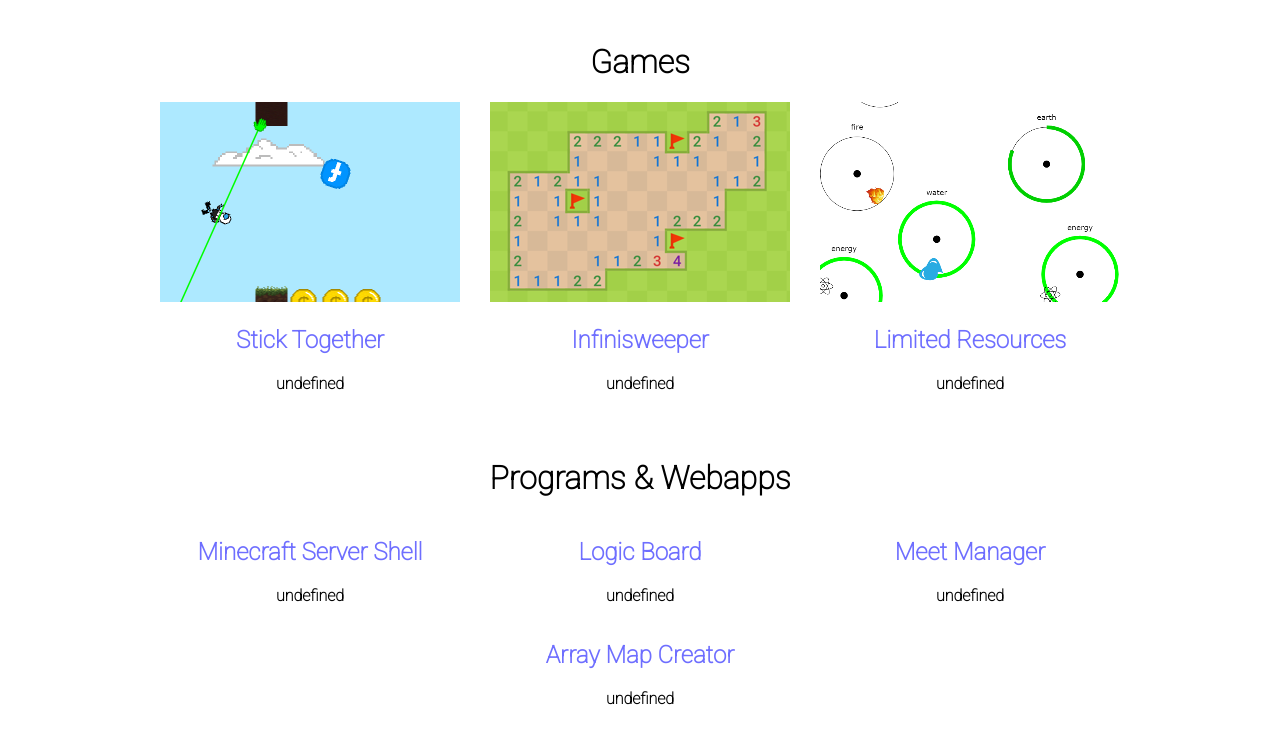
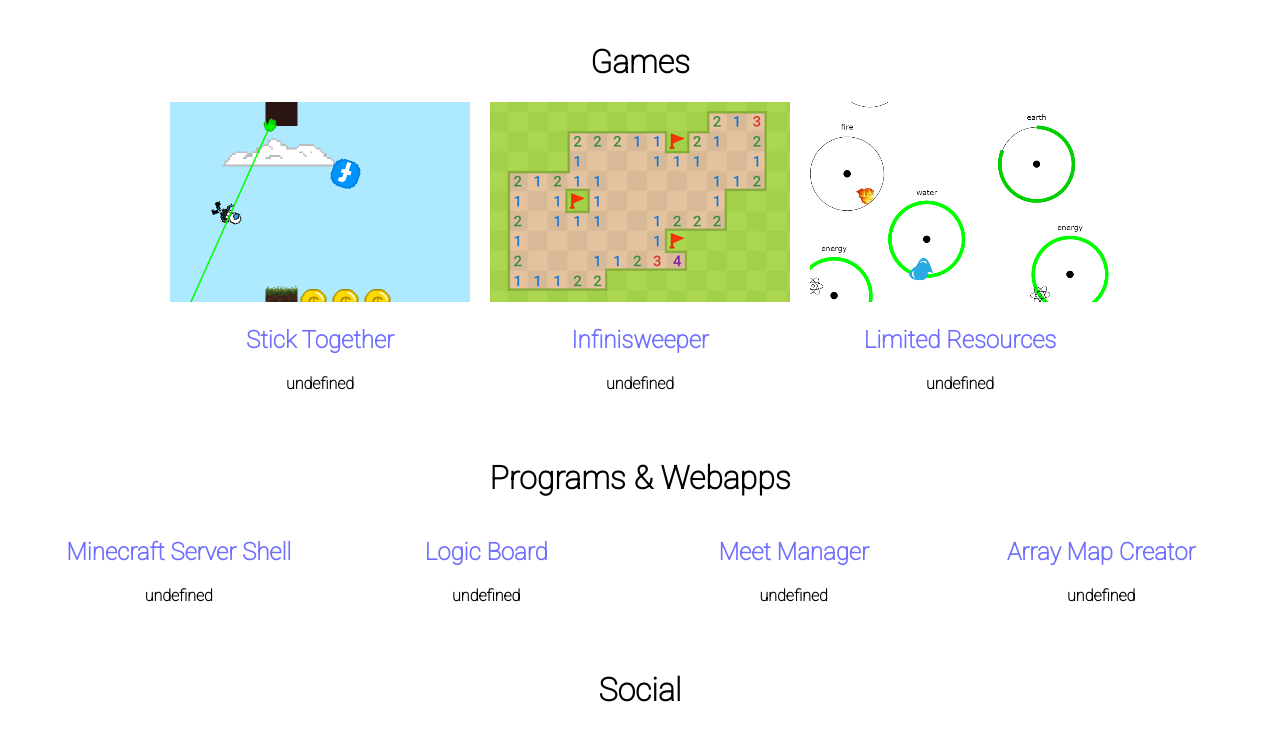
Before and after one commit to edwardscamera/edwardscamera.com, a plain HTML site: page index.html in a window 1280 px wide. Shown: the part 1146-1886 px from the top of the page. Drawn offline with Linux system fonts and the light colour scheme; no server answers.

Commit message:
card shadows

```diff
--- a/index.html
+++ b/index.html
@@ -7,6 +7,7 @@
     <meta name="viewport" content="width=device-width, initial-scale=1.0">
     <title>edwardscamera.com</title>
     <link rel="stylesheet" href="./stylesheet.css">
+    <link rel="icon" type="image/x-icon" href="./favicon.ico">
 </head>
 
 <body>
--- a/script.js
+++ b/script.js
@@ -62,7 +62,6 @@ window.setInterval(() => {
                 star.size, star.size, 0, 0, 2 * Math.PI);
             g.fill();
         } else {
-            console.log(prng(i) * canvas.width + starOffset.x - star.size * 2, -prng(i * 2) * canvas.height + starOffset.y - star.size * 2)
             g.drawImage(star.img,
                 prng(i) * 2 * canvas.width + starOffset.x - star.size * 2,
                 prng(i * 2) * canvas.height + starOffset.y - star.size * 2,
--- a/stylesheet.css
+++ b/stylesheet.css
@@ -56,16 +56,22 @@ h1 {
     min-width: 400px;
 }
 
+.container {
+    display: table;
+    border-spacing: 20px 0px;
+    margin: 0 auto;
+}
+
 .container > div {
     width: 300px;
     user-select: none;
     transition: .3s ease-in-out;
-    margin: 0px 15px 0px 15px;
-    display: inline-block;
+    display: table-cell;
     vertical-align: top;
 }
 .container > div:hover {
     transform: scale(1.1);
+    box-shadow: 0 8px 8px -4px lightblue;
 }
 
 .container > div > img {
```
